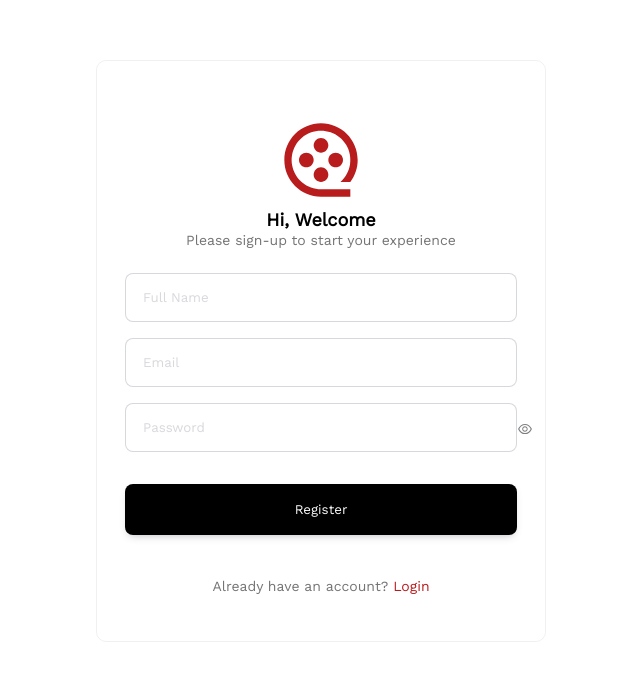
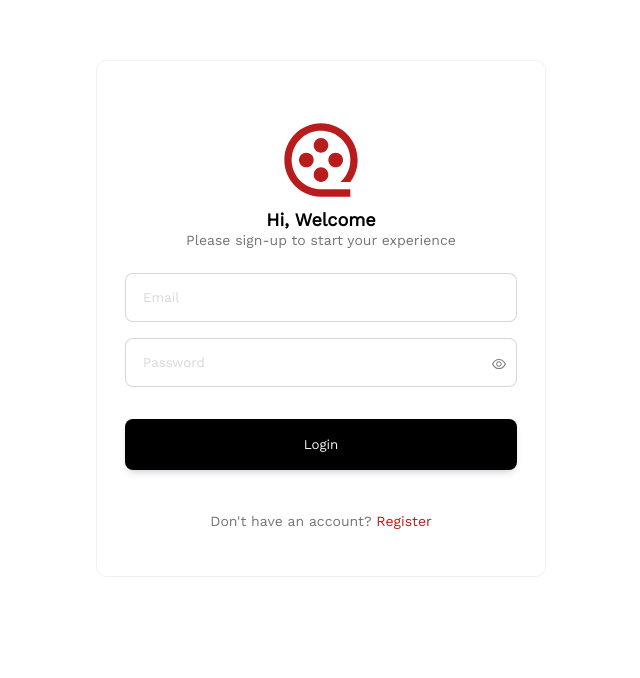
Before and after one commit to 5iveemmy/movix, a React (Create React App) app: page /login in a window 1280 px wide. Shown: the part 232-910 px from the top of the page, without its empty margins (319-959 px from the left). Built offline with nearby package versions, Linux system fonts and the light colour scheme.

Commit message:
chore: route login and register page

```diff
--- a/src/App.jsx
+++ b/src/App.jsx
@@ -1,13 +1,17 @@
 import GlobalStyle from "./globalStyles";
+import Login from "./screens/auth/Login";
 import Register from "./screens/auth/Register";
+import { BrowserRouter, Routes, Route } from "react-router-dom";
 
 function App() {
   return (
-    <>
-      {" "}
+    <BrowserRouter>
       <GlobalStyle />
-      <Register />
-    </>
+      <Routes>
+        <Route path="/register" element={<Register />} />
+        <Route path="/login" element={<Login />} />
+      </Routes>
+    </BrowserRouter>
   );
 }
 
--- a/src/components/Auth/Auth.jsx
+++ b/src/components/Auth/Auth.jsx
@@ -2,7 +2,7 @@ import React from "react";
 import * as S from "./AuthStyles.styles";
 import movix from "../../assets/images/movix.svg";
 
-const Auth = () => {
+const Auth = ({ login }) => {
   return (
     <S.Container>
       <S.Wrapper>
@@ -12,18 +12,26 @@ const Auth = () => {
           <S.HeaderPara>Please sign-up to start your experience</S.HeaderPara>
         </S.Header>
         <S.InputContainer>
-          <S.Input placeholder="Full Name" type="name" />
+          {!login && <S.Input placeholder="Full Name" type="name" />}
           <S.Input placeholder="Email" type="email" />
           <S.PasswordDiv>
             <S.Input placeholder="Password" type="password" />
             <S.StyledEye />
           </S.PasswordDiv>
         </S.InputContainer>
-        <S.Button>Register</S.Button>
+        <S.Button>{login ? "Login" : "Register"}</S.Button>
         <S.AuthFooter>
-          <S.AuthFooterPara>
-            Already have an account? <S.Span>Login</S.Span>
-          </S.AuthFooterPara>
+          {login ? (
+            <S.AuthFooterPara>
+              Don't have an account?
+              <S.StyledLink to="/register"> Register</S.StyledLink>
+            </S.AuthFooterPara>
+          ) : (
+            <S.AuthFooterPara>
+              Already have an account?
+              <S.StyledLink to="/login"> Login</S.StyledLink>
+            </S.AuthFooterPara>
+          )}
         </S.AuthFooter>
       </S.Wrapper>
     </S.Container>
--- a/src/components/Auth/AuthStyles.styles.jsx
+++ b/src/components/Auth/AuthStyles.styles.jsx
@@ -1,5 +1,6 @@
 import styled from "styled-components";
 import { AiOutlineEye } from "react-icons/ai";
+import { Link } from "react-router-dom";
 
 export const Container = styled.div`
   display: flex;
@@ -51,6 +52,7 @@ export const StyledEye = styled(AiOutlineEye)`
   position: absolute;
   top: 37%;
   opacity: 0.5;
+  right: 10px;
 `;
 
 export const Input = styled.input`
@@ -93,7 +95,8 @@ export const AuthFooterPara = styled.p`
   color: #747474;
 `;
 
-export const Span = styled.span`
+export const StyledLink = styled(Link)`
   color: #b91c1c;
   cursor: pointer;
+  text-decoration: none;
 `;
--- /dev/null
+++ b/src/screens/auth/Login.jsx
@@ -0,0 +1,12 @@
+import React from "react";
+import Auth from "../../components/Auth/Auth";
+
+const Login = () => {
+  return (
+    <>
+      <Auth login />
+    </>
+  );
+};
+
+export default Login;
```
